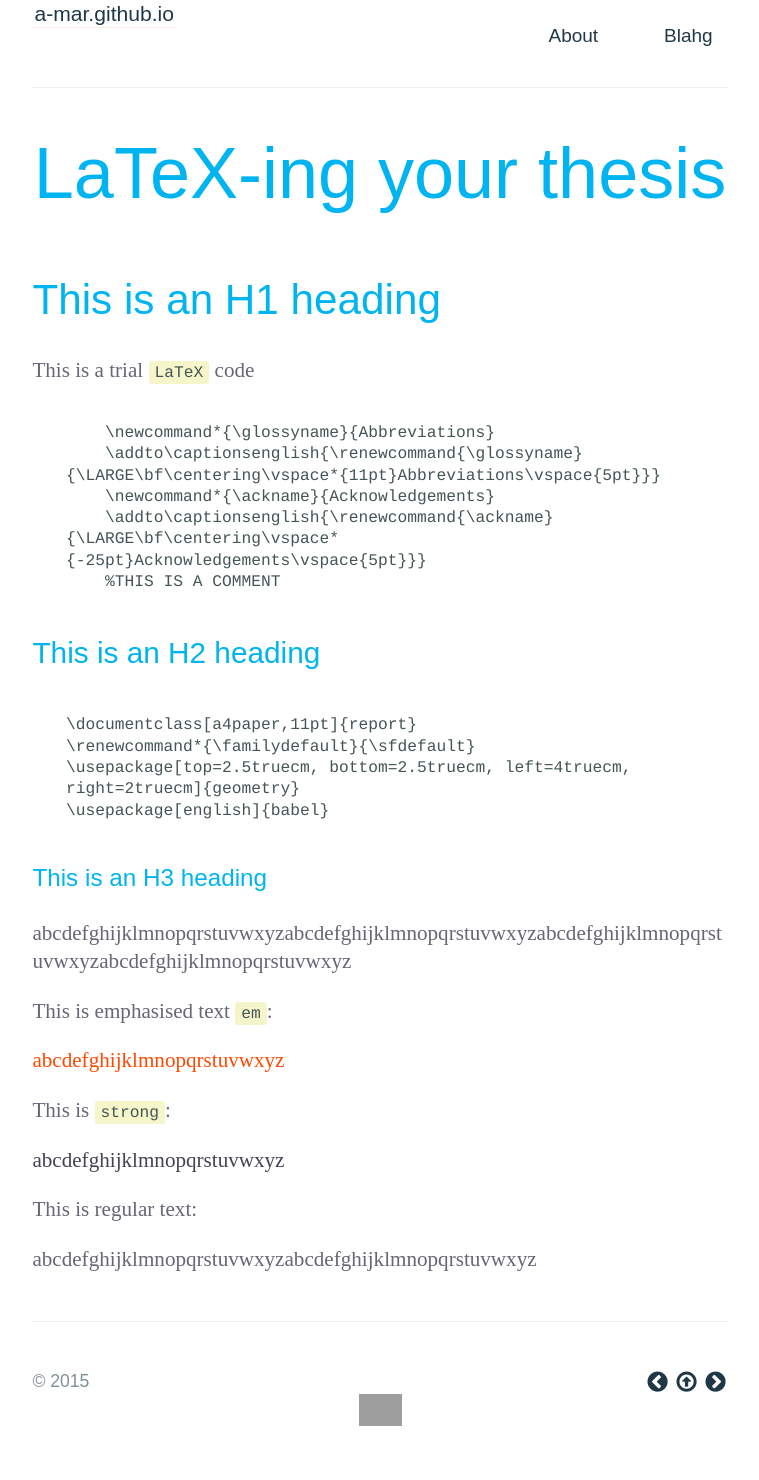
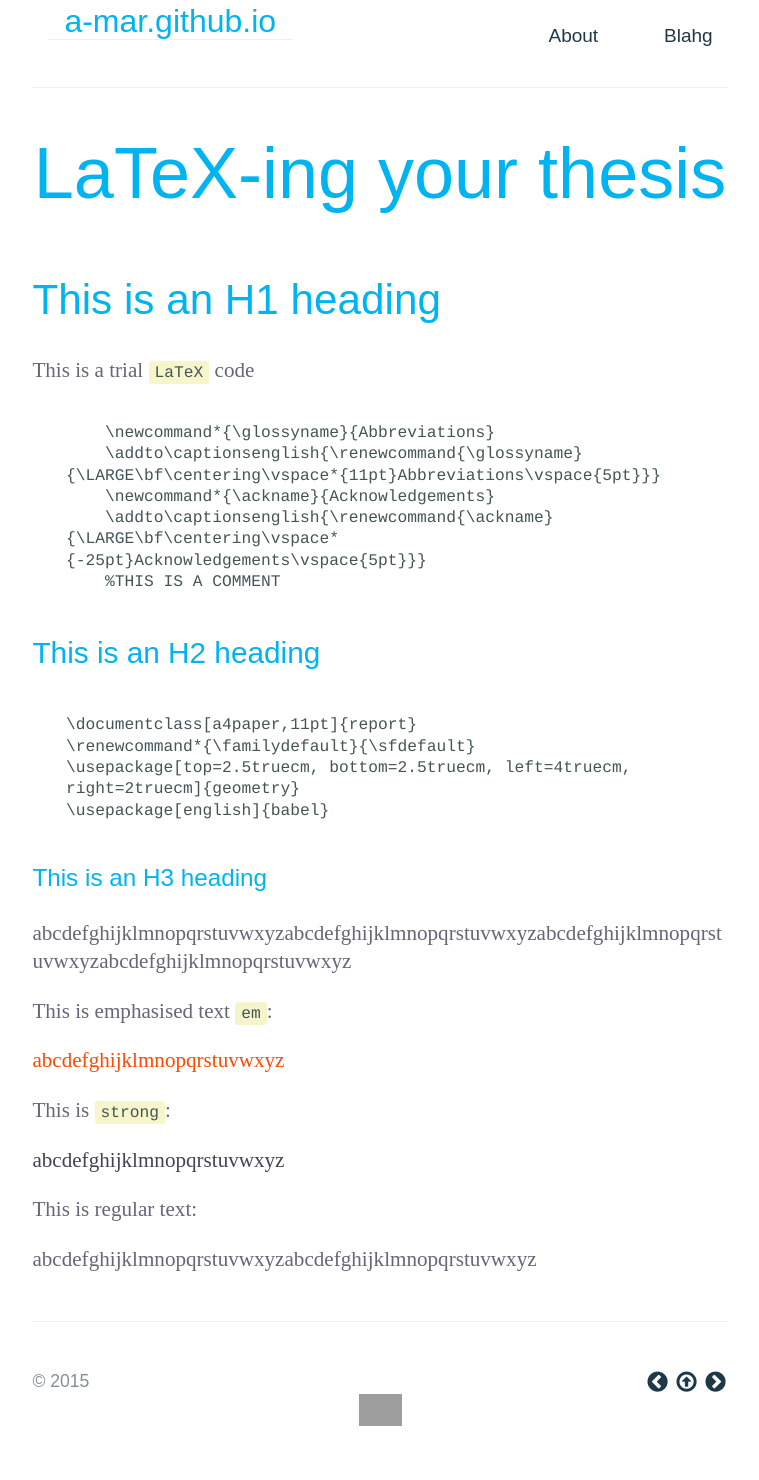
Before and after one commit to a-mar/blahg, a Jekyll site: the page built from index.html, in a window 1280 px wide. Shown: the whole page, without its empty margins (260-1019 px from the left). Built offline with Jekyll 4.4.1, drawn with Linux system fonts in a browser that asks for light colours; nearby versions of some CDN libraries; some web fonts are replaced; Markdown is read by kramdown in place of the engine named in the settings; grey boxes are pictures that could not be loaded.

Commit message:
Update main.css

```diff
--- a/stylesheets/main.css
+++ b/stylesheets/main.css
@@ -228,23 +228,20 @@ h6 {
   overflow: hidden;
 }
 
-.header a {
-      margin:1rem;
-      padding:1rem;
+.hither a {
+      margin: 1rem 1rem 0;
+      padding: 1rem 1rem 0;
       font-size:2rem;
       color:#00B4F1;
       font-family:'Nuvo', sans-serif;
       font-weight: normal;
       font-style: normal;
 }
-    .header a:hover {
-      margin:1rem;
-      padding:1rem;
+    .hither a:hover {
+      margin: 1rem 1rem 0;
+      padding: 1rem 1rem 0;
       color: rgba(0,180,241,0.5);
       background-color: none;
-      font-family:'Nuvo', sans-serif;
-      font-weight: normal;
-      font-style: normal;
       border-bottom:none;
     }
 
```
